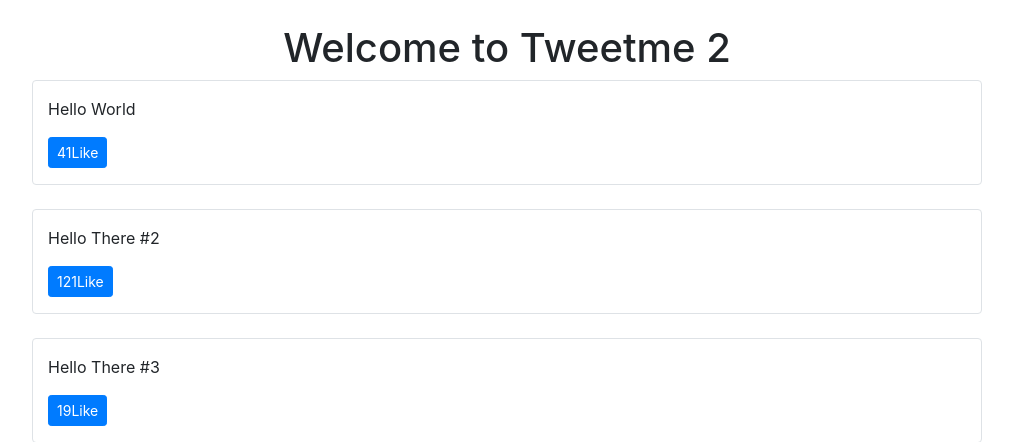
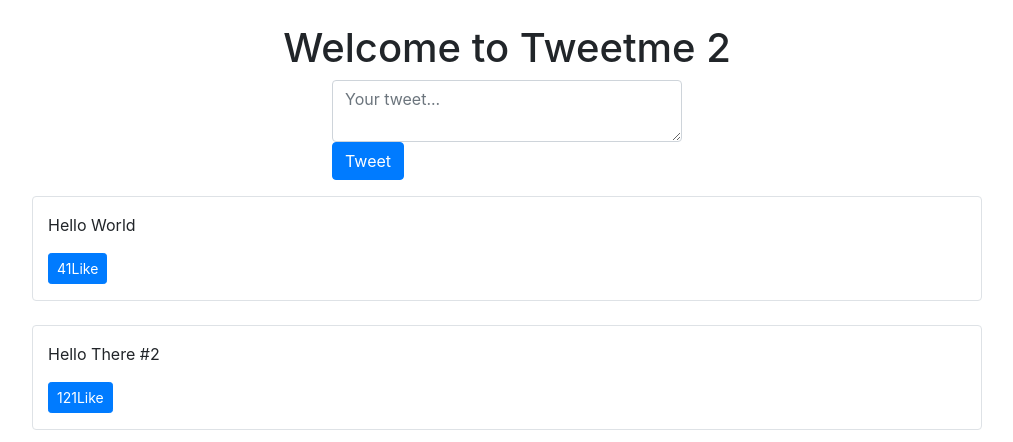
Before and after one commit to alexangria1992/Twitter-Clone, a Django app: page / in a window 1280 px wide. Shown: the part 56-498 px from the top of the page, without its empty margins (133-1146 px from the left). Run offline with Django 3.2, Linux system fonts and the light colour scheme; data comes from the database, SQL or seed files in the repository; both versions use the stored data as it was after the commit; some libraries are stand-ins or nearby versions.

Commit message:
Tweet Form by Hand

```diff
--- a/Tweetme2/templates/pages/home.html
+++ b/Tweetme2/templates/pages/home.html
@@ -5,6 +5,16 @@
     </div>
 </div>
 
+<div class="row mb-3">
+    <div class="col-md-4 mx-auto col-10">
+        <form class="" method="POST" action="/create-tweet">
+            {% csrf_token %}
+            <input type="hidden" name="next" value="/">
+            <textarea name="content" placeholder="Your tweet..." class="form-control"></textarea>
+            <button type="submit" class="btn btn-primary">Tweet</button>
+        </form>
+    </div>
+</div>
 <div class="row" id="tweets">
     Loading...
 </div>
```
Also changed, not shown: Tweetme2/db.sqlite3.
